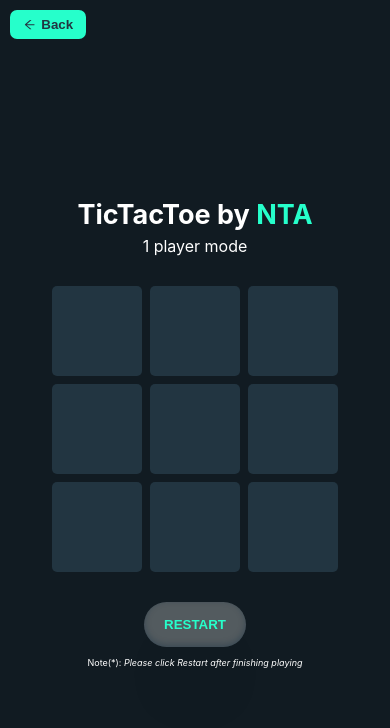
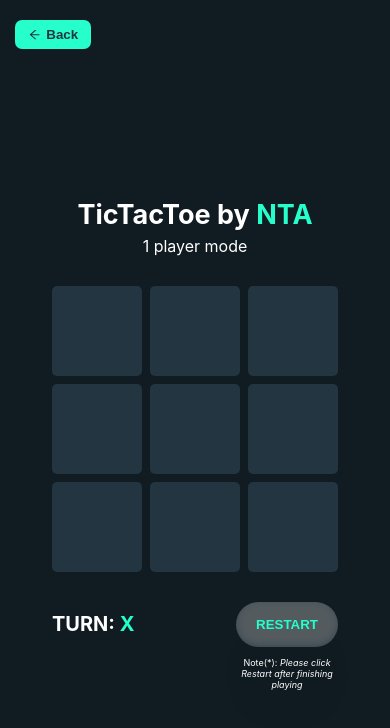
Before and after one commit to ntuananh1124/TicTacToe, a React (Create React App) app: page /1-player in a window 390 px wide. Shown: the top 728 px of the page. Built offline with nearby package versions, Linux system fonts and the light colour scheme.

Commit message:
fix Back button and add turn for 1-player mode

```diff
--- a/src/components/BoardComp/index.js
+++ b/src/components/BoardComp/index.js
@@ -1,3 +1,4 @@
+// eslint-disable-next-line
 import { boxes, data2 } from "../../constant";
 import { useEffect, useState } from "react";
 import circle_icon from "../../assets/images/circle.png"
@@ -9,6 +10,7 @@ export default function BoardComp() {
     let [lock, setLock] = useState(false);
     let [name, setName] = useState('');
     let [data, setData] = useState(data2);
+    let [turn, setTurn] = useState('x');
 
     const checkWin = (a, winner) => {
         if (a[0] === a[1] && a[1] === a[2] && a[2] !== '') {
@@ -51,6 +53,7 @@ export default function BoardComp() {
                 setCount(count+=1)
             }
             checkWin(data, 'x');
+            setTurn('o')
         }
     }
 
@@ -82,13 +85,16 @@ export default function BoardComp() {
                     setData(newData);
                     checkWin(data, 'o');
                 }
-                else alert('het game, please restart')
+                else setTimeout(() => {
+                    handleRestart();
+                }, 1000)
             }
         }
         if (!lock) {
             if (count % 2 !== 0) {
                 setTimeout(() => {
                     putComputerAt(random(empty.length));
+                    setTurn('x')
                 }, 500)
                 setCount(count+=1)
             }
@@ -111,19 +117,23 @@ export default function BoardComp() {
         }
         setLock(false);
         setCount(0);
+        setTurn('x');
     }
 
     return (
         <>
             <div className="name">
-                <h2 className="game-name">TicTacToe by <span>NTA</span> </h2>
+                <h2 className="game-name">TicTacToe by <span>NTA</span></h2>
                 <span className="mode">1 player mode</span>
                 {name && <h3 className="winner-name">Winner is: <span>{name}</span></h3>}
             </div>
             <div className="board">
                 {boxes && boxes.map((_, index) => <div className="box" key={index + 1} id={index + 1} onClick={(e) => {handleClick(e,index)}}></div>)}
             </div>
-            <div className="actions" style={{display: "block", textAlign: "center"}}>
+            <div className="actions">
+                <div className="turn">
+                    Turn: <span>{turn}</span>
+                </div>
                 <div className="restart-btn">
                     <button className="restart-btn__button" onClick={handleRestart}>Restart</button>
                     <span className="restart-btn__note">Note(*): <i>Please click Restart after finishing playing</i> </span>
--- a/src/components/GoBack/GoBack.scss
+++ b/src/components/GoBack/GoBack.scss
@@ -30,7 +30,7 @@ a {
 
 @media screen and (max-width: 474px) {
     .go-back-btn {
-        margin-top: 10px;
-        margin-left: 10px;
+        margin-top: 20px;
+        margin-left: 15px;
     }
 }
```
